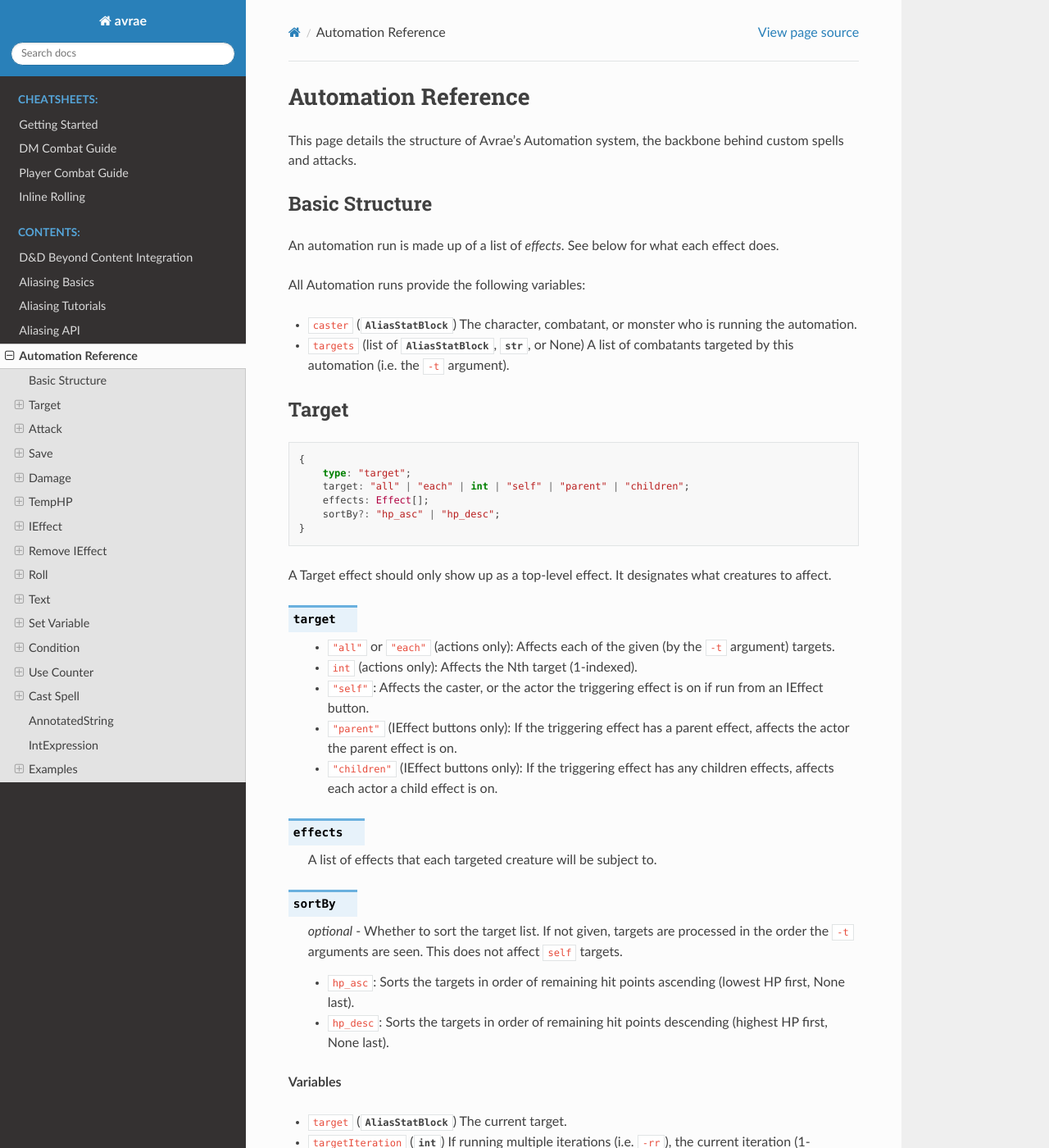
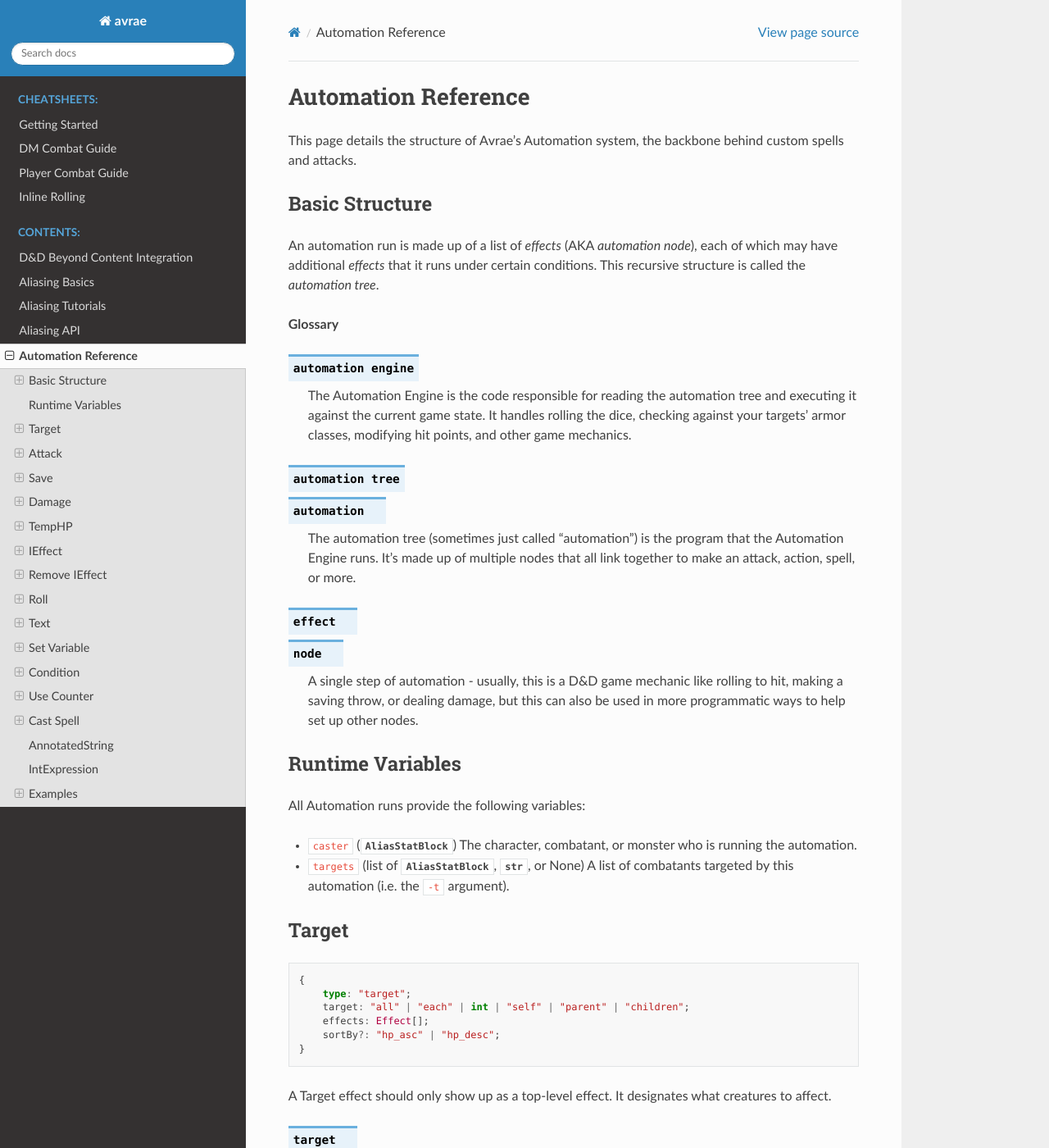
Before and after one commit to avrae/avrae, a Sphinx documentation site: the page built from docs/automation_ref.rst, in a window 1280 px wide and 1400 px high. Shown: the whole window at 82% size. Built offline with Sphinx 7.4.7 and the Read the Docs theme 2.0.0, drawn with Linux system fonts in a browser that asks for light colours.

Commit message:
docs: add automation glossary

```diff
--- a/docs/automation_ref.rst
+++ b/docs/automation_ref.rst
@@ -5,7 +5,31 @@ This page details the structure of Avrae's Automation system, the backbone behin
 
 Basic Structure
 ---------------
-An automation run is made up of a list of *effects*. See below for what each effect does.
+An automation run is made up of a list of *effects* (AKA *automation node*), each of which may have additional *effects*
+that it runs under certain conditions. This recursive structure is called the *automation tree*.
+
+**Glossary**
+
+.. data:: automation engine
+
+    The Automation Engine is the code responsible for reading the automation tree and executing it against the current
+    game state. It handles rolling the dice, checking against your targets' armor classes, modifying hit points, and
+    other game mechanics.
+
+.. data:: automation tree
+          automation
+
+    The automation tree (sometimes just called "automation") is the program that the Automation Engine runs. It's made
+    up of multiple nodes that all link together to make an attack, action, spell, or more.
+
+.. data:: effect
+          node
+
+    A single step of automation - usually, this is a D&D game mechanic like rolling to hit, making a saving throw,
+    or dealing damage, but this can also be used in more programmatic ways to help set up other nodes.
+
+Runtime Variables
+-----------------
 
 All Automation runs provide the following variables:
 
```
